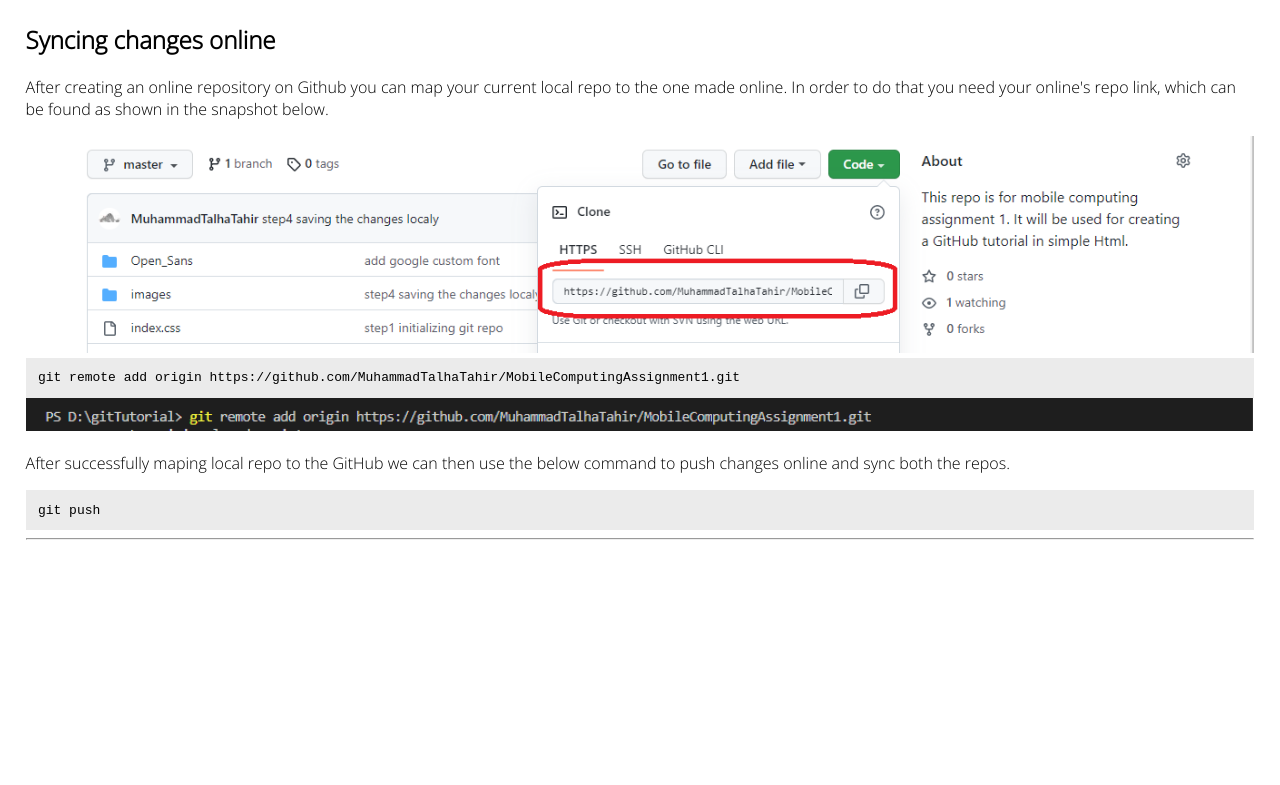
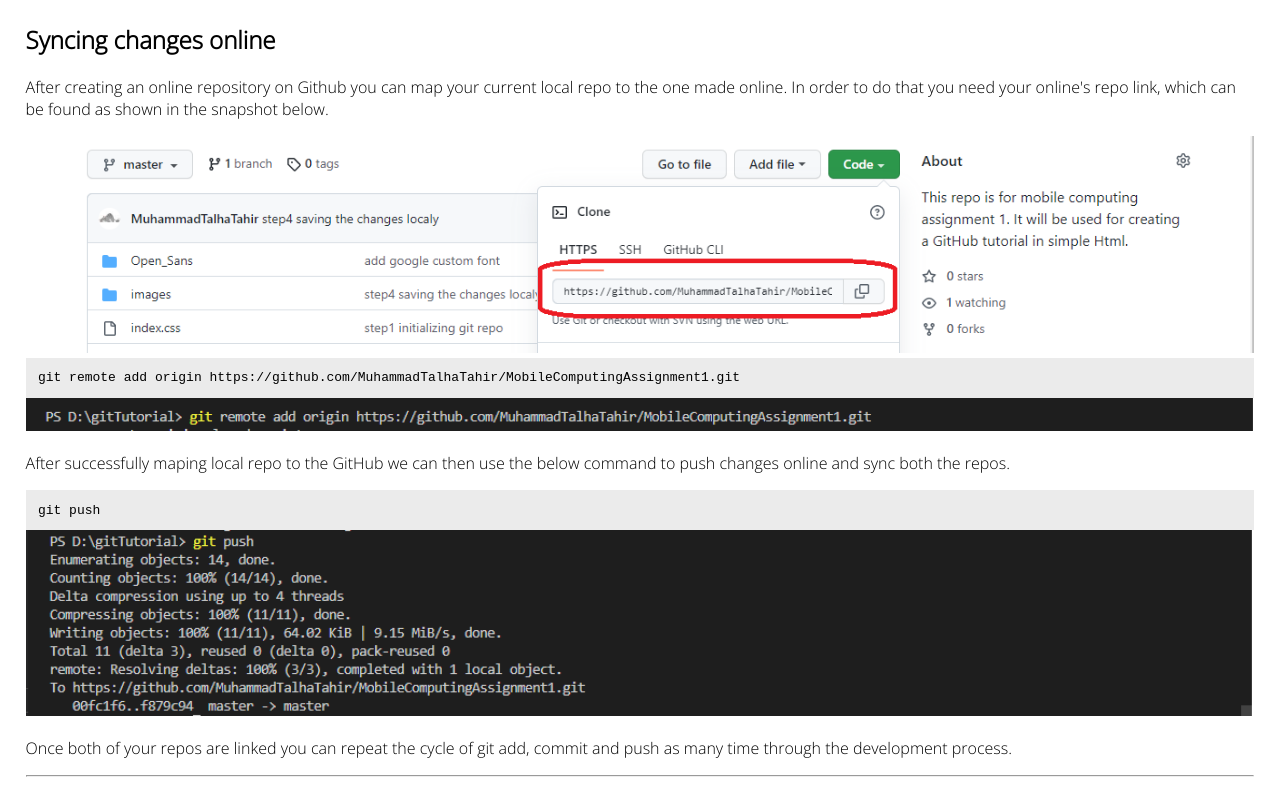
Before and after one commit to MuhammadTalhaTahir/MobileComputingAssignment1, a plain HTML site: page index.html in a window 1280 px wide. Shown: the part 1376-2161 px from the top of the page. Before the commit the page ends 1924 px from the top, so only its background shows below. Drawn offline with Linux system fonts and the light colour scheme.

Commit message:
step5 -update

```diff
--- a/index.html
+++ b/index.html
@@ -87,6 +87,9 @@
         <div class="code">
             git push
         </div>
+        <img src="./images/push.PNG" alt="command image">
+
+        <p>Once both of your repos are linked you can repeat the cycle of git add, commit and push as many time through the development process.</p>
     </div>
     <hr>
 </body>
```
Also changed, not shown: images/push.PNG (added).
